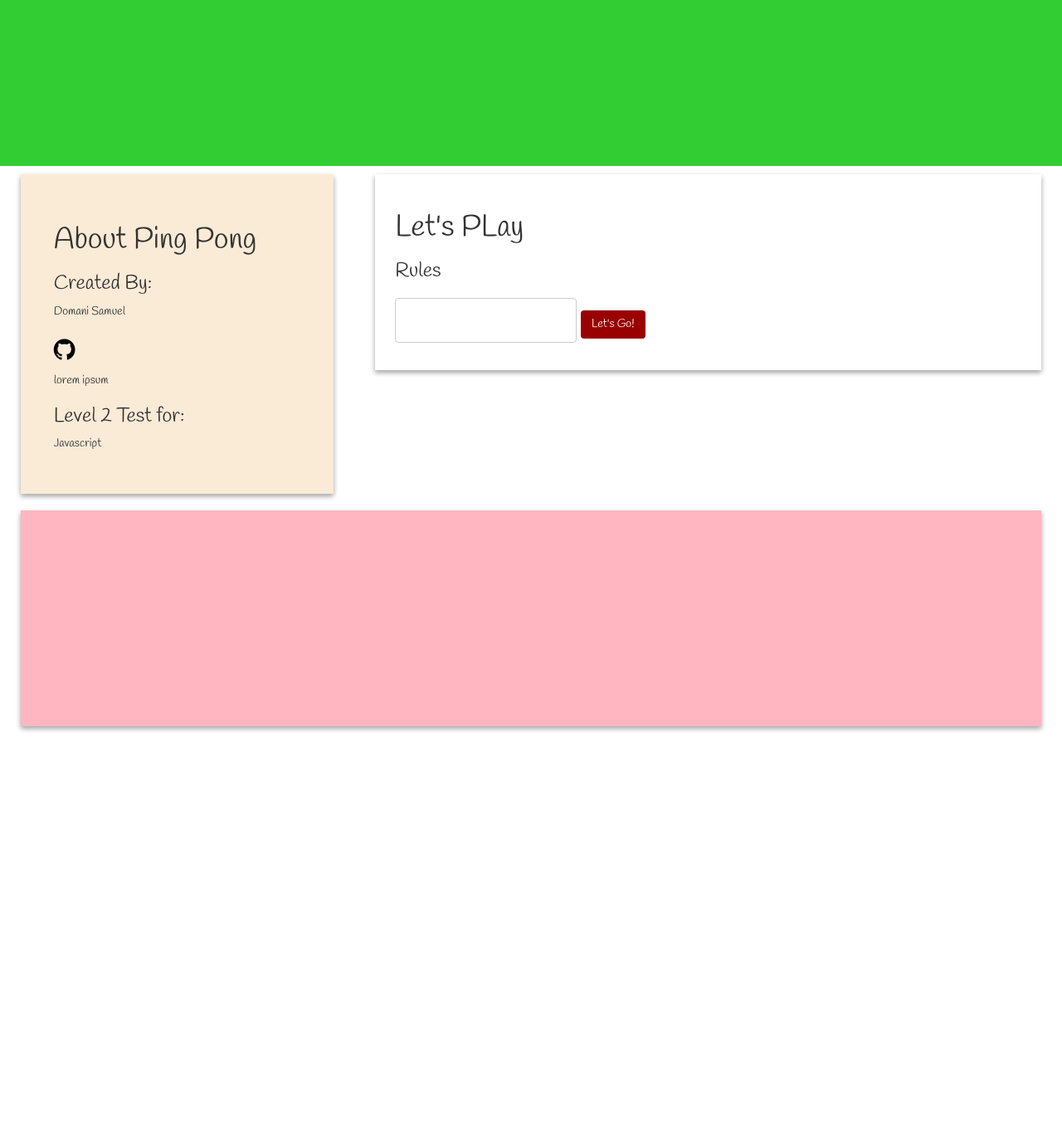
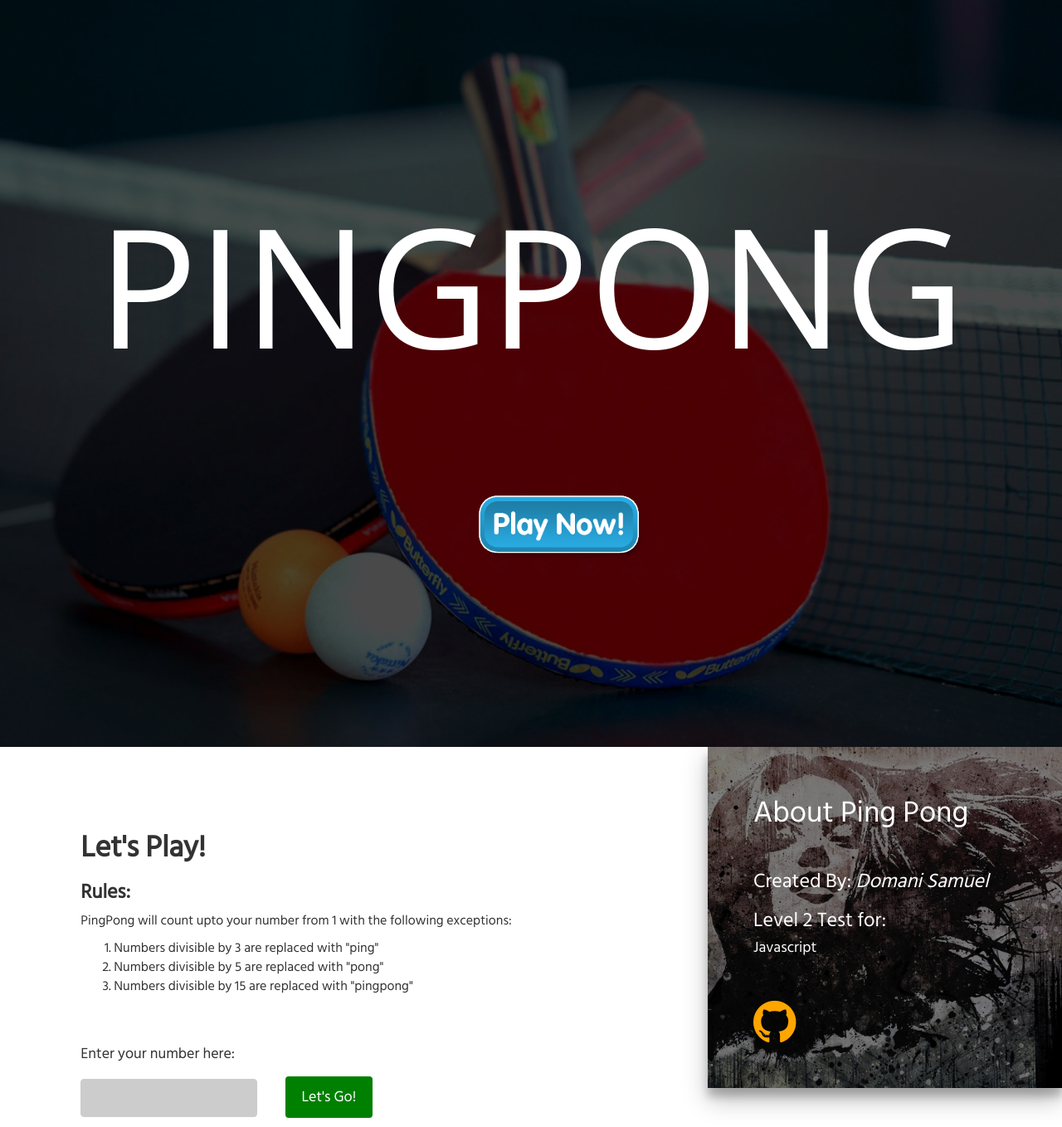
Before and after one commit to domanisamuel/ping-pong, a plain HTML site: page index.html in a window 1280 px wide. Shown: the whole page at 83% size. Before the commit the page ends 895 px from the top, so only its background shows below. Drawn offline with nearby package versions, Linux system fonts and the light colour scheme; a web font is replaced by a local one.

Commit message:
updated inerface/stylings

```diff
--- a/CSS/styles.css
+++ b/CSS/styles.css
@@ -1,48 +1,72 @@
 body{
     margin: 0;
-    background-color: #ccc;
 }
-.header{
-    padding: 0;
-    height: 100px;
+p{
+	font-size: 16px;
+}
+li{
+	font-size: 16px;
+}
+.media{
+    height: 900px;
     width:100%;
-    background-color: #32CD32;
+    background-image: url(../images/back.jpg);
+     background-repeat: no-repeat;
+    background-position: center center;
+    background-attachment: fixed;
+    -webkit-background-size: cover;
+    -moz-background-size: cover;
+    -o-background-size: cover;
+    background-size: cover;
+    margin-top: -70px;
+}
+.overlay{
+    margin: auto;
+    width: 100%;
+    height: 900px;
+    background:rgba(0,0,0,0.7);
+}
+#start{
+    padding-top: 100px;
+    margin-left: 45%;
+}
+.name{
+    padding-top: 200px;
+    text-align: center;
+    text-transform:uppercase;
+    font-family: 'Modak', Open Sans;
+    color: white;
+    font-size: 200px;
 }
 .bg-1{
-    padding: 0;
+	padding: 0;
 }
-
-.content-1{
-    font-family: 'Handlee', Open Sans;
-    text-align: justify;
-    margin: 1rem;
-    background-color: #faebd7;
-    padding: 10%;
-    box-shadow: 0 3px 6px rgba(0,0,0,0.16), 0 3px 6px rgba(0,0,0,0.23);;
+.side{
+	color: #ffffff;
+	padding: 0;
+	background-image: url(../images/woman.jpg);
+     background-repeat: no-repeat;
+    background-position: center center;
+    background-attachment: fixed;
+    -webkit-background-size: cover;
+    -moz-background-size: cover;
+    -o-background-size: cover;
+    background-size: cover;
+	box-shadow: 0 14px 28px rgba(0,0,0,0.25), 0 10px 10px rgba(0,0,0,0.22);
 }
-.content-2{
-    font-family: 'Handlee', Open Sans;
-    font-size: 20px;
-    margin: 1rem;
-    padding: 3%;
-    box-shadow: 0 3px 6px rgba(0,0,0,0.16), 0 3px 6px rgba(0,0,0,0.23);
-}
-.content-3{
-    font-family: 'Handlee', Open Sans;
-    margin: 1rem;
-    background-color: #ffb6c1;
-    padding: 10%;
-    box-shadow: 0 3px 6px rgba(0,0,0,0.16), 0 3px 6px rgba(0,0,0,0.23);
-}
-.btn{
-    background-color: #990000;
+.bttn{
+    background-color: 	#008000;
     color: white;
-    font-size: 14px;
-    padding: 14px 20px;
+    font-size: 18px;
+    padding: 12px 20px;
     margin: 8px 0;
     border: none;
     border-radius: 4px;
     cursor: pointer;
+	margin-left: 30px;
+}
+.bttn:hover{
+	box-shadow: 0 14px 28px rgba(0,0,0,0.25), 0 10px 10px rgba(0,0,0,0.22);
 }
 input[type=text], select {
     padding: 12px 20px;
@@ -51,4 +75,10 @@ input[type=text], select {
     border: 1px solid #ccc;
     border-radius: 4px;
     box-sizing: border-box;
+	background-color: #ccc;
 }
+.content{
+	padding: 10%;
+    text-align: left;
+    font-family: 'Hind Siliguri', Open Sans;
+}
--- a/index.html
+++ b/index.html
@@ -5,56 +5,58 @@
         <link href="CSS/styles.css" rel="stylesheet" type="text/css"/>
         <link rel="stylesheet" href="https://maxcdn.bootstrapcdn.com/bootstrap/3.3.7/css/bootstrap.min.css">
         <link rel="stylesheet" type="text/css" href="https://cdnjs.cloudflare.com/ajax/libs/font-awesome/4.7.0/css/font-awesome.min.css">
-        <link rel="stylesheet" type="text/css" href="https://fonts.googleapis.com/css?family=Handlee">
+		<link rel="stylesheet" type="text/css" href="https://fonts.googleapis.com/css?family=Modak">
+        <link rel="stylesheet" type="text/css" href="https://fonts.googleapis.com/css?family=Hind+Siliguri">
     </head>
 <body>
-<!--Header-->
-<div class="col-md-12 header">
+<!----media--->
+    <div class="media">
+        <div class="overlay">
+            <p class="name">PingPong</p>
+			<a href="#game"><img src="images/start.png"  class="img-responsive" style="display:inline" alt="KUCU" width="200" height="400" id="start"></a>
+        </div>
+    </div>
+<!----End media--->
 
-</div>
-<!--End Header-->
-
-<!--input--->
+<!--game--->
 <div class="container-fluid">
     <div class="row">
-        <div class="col-md-12 header"></div>
-        <div class="col-md-4 bg-1">
-            <div class="content-1">
-                <h1>About Ping Pong</h1>
-                <h3>Created By:</h3>
-                <p>Domani Samuel</p>
-                <h3><a href="https://github.com/domanisamuel"><i class="fa fa-github" aria-hidden="true" style="font-size:30px; color:#000000;"></i></a></h3>
-                <p>lorem ipsum</p>
-                <h3>Level 2 Test for:</h3>
-                <p>Javascript</p>
-            </div>
-        </div>
-        <div class="col-md-8 bg-1">
-            <div class="content-2">
-                <h1>Let's PLay</h1>
-                <h3>Rules</h3>
+        <div id="game"  class="col-md-8 bg-1">
+			<div class="content">
+                <h1><b>Let's Play!</b></h1>
+                <h3><b>Rules:</b></h3>
+				<p>PingPong will count upto your number from 1 with the following exceptions:</p>
+				<ol>
+					<li>Numbers divisible by 3 are replaced with "ping"</li>
+					<li>Numbers divisible by 5 are replaced with "pong"</li>
+					<li>Numbers divisible by 15 are replaced with "pingpong"</li>
+				</ol>
+				<br><br>
+				<h4>Enter your number here: </h4>
                 <form id="ping-pong">
                     <input type="text" id="number">
-                    <button type="submit" class="btn">Let's Go!</button>
+                    <button type="submit" class="bttn">Let's Go!</button>
                 </form>
-            </div>
-        </div>
-        <div class="col-md-12 bg-1">
-        <div class="content-3">
-            <!--results--->
+
+				<!--results--->
                 <ul id="output">
 
                 </ul>
             </div>
         </div>
+        <div class="col-md-4 side">
+            <div class="content">
+                <h1>About Ping Pong</h1><br>
+                <h3>Created By: <em>Domani Samuel</em></h3>
+				<h3>Level 2 Test for:</h3>
+                <h4>Javascript</h4><br>
+                <h3><a href="https://github.com/domanisamuel"><i class="fa fa-github" aria-hidden="true" style="font-size:60px; color:#FFA500;"></i></a></h3>
+            </div>
+        </div>
     </div>
 </div>
+<!--End game--->
 
-
-<!--results--->
-    <ul id="output">
-
-    </ul>
 
 <!--Bootstrap scripts-->
 <script src="https://ajax.googleapis.com/ajax/libs/jquery/3.2.0/jquery.min.js"></script>
```
Also changed, not shown: images/back.jpg (added), images/ping1.png (deleted), images/start.png (added), images/woman.jpg (added).
